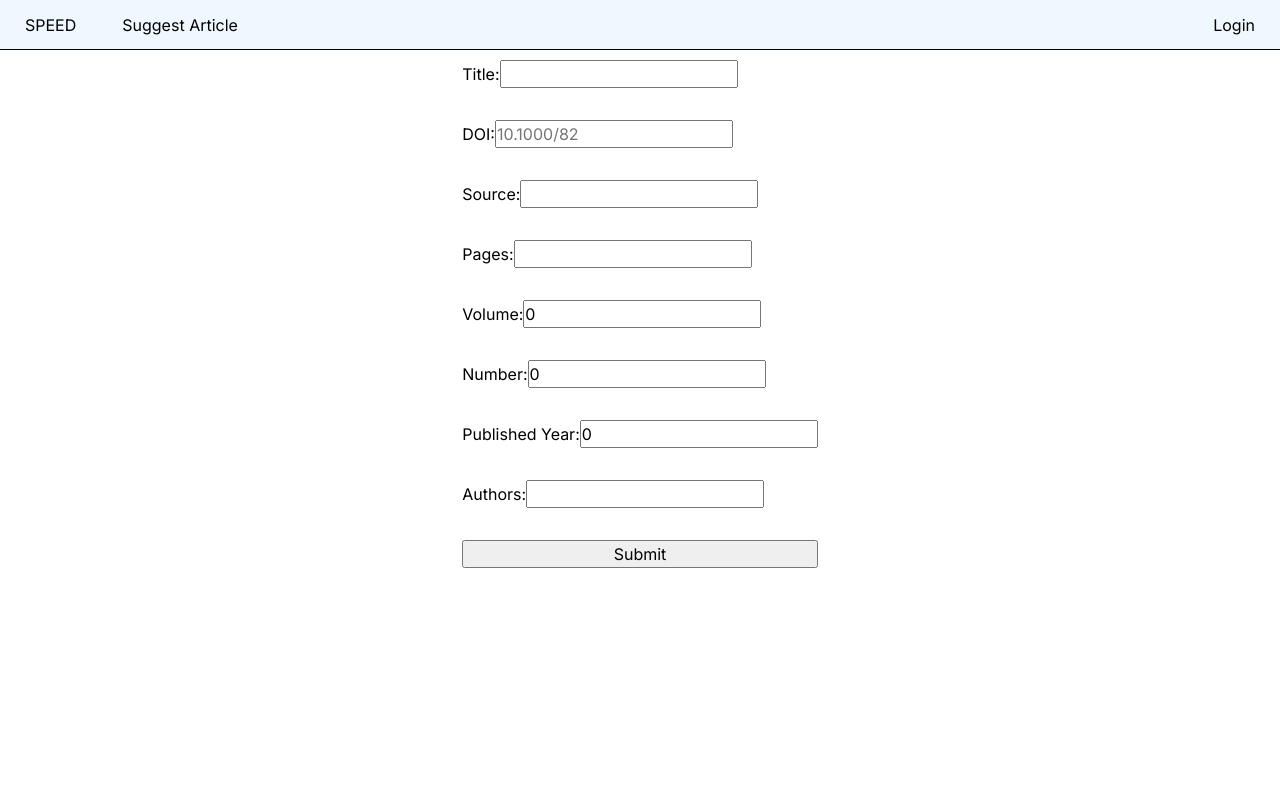
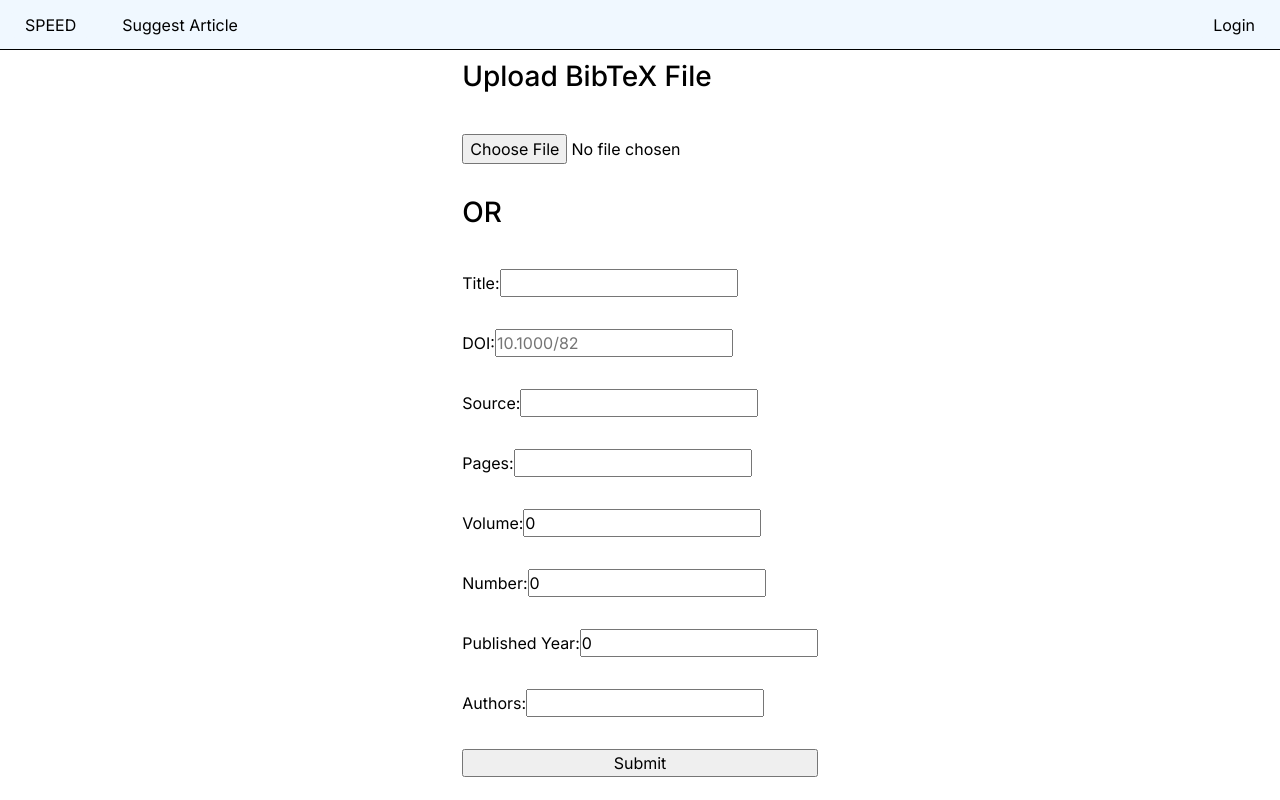
Before and after one commit to AnnetteScott/Speed, a Next.js app in the folder frontend/: page /suggest-article in a window 1280 px wide. Built offline with nearby package versions, Linux system fonts and the light colour scheme.

Commit message:
Fixed accidental changes

```diff
--- a/frontend/src/app/suggest-article/page.tsx
+++ b/frontend/src/app/suggest-article/page.tsx
@@ -1,23 +1,57 @@
 'use client'
-import { useState, ChangeEvent, FormEvent, useEffect } from 'react';
+import { useState, ChangeEvent, FormEvent } from 'react';
 import { useRouter } from "next/navigation";
-import NavBar from '../../components/navBar'
+import NavBar from '../../components/navBar';
 import { Article, DefaultEmptyArticle } from '@/components/Article';
-
+import { parseBibtex } from '../../utils/bibtexParser';
 export default function SuggestArticle() {
 
 	const [article, setArticle] = useState<Article>(DefaultEmptyArticle);
+	const [fileContent, setFileContent] = useState<string | null>(null);
 	const navigate = useRouter();
 
-	function onChange(event: ChangeEvent<HTMLInputElement>){
+	// Handle manual input changes
+	function onChange(event: ChangeEvent<HTMLInputElement>) {
 		setArticle({ ...article, [event.target.name]: event.target.value });
 	};
 
-	function onSubmit(event: FormEvent<HTMLFormElement>){
-		event.preventDefault()
-		fetch(process.env.NEXT_PUBLIC_BACKEND_URL  + `/api/articles`, {
+	// Handle file input (BibTeX format)
+	function handleFileChange(event: ChangeEvent<HTMLInputElement>) {
+		const file = event.target.files?.[0];
+		if (file) {
+			const reader = new FileReader();
+			reader.onload = (e) => {
+				const content = e.target?.result as string;
+				setFileContent(content);
+				const parsedArticle = parseBibtex(content);
+				setArticle({
+					title: parsedArticle.title || "",
+					doi: parsedArticle.doi || "",
+					authors: parsedArticle.authors || "",
+					source: parsedArticle.source || "",
+					pages: parsedArticle.pages || "",
+					pubYear: parsedArticle.pubYear || 0,
+					volume: parsedArticle.volume || 0,
+					number: parsedArticle.number || 0,
+					claims: [],
+					method: "",
+					ratings: [],
+					moderated: false,
+					analysed: false,
+					approved: false,
+					rejected: false,
+				});
+			};
+			reader.readAsText(file);
+		}
+	}
+
+	function onSubmit(event: FormEvent<HTMLFormElement>) {
+		event.preventDefault();
+
+		fetch(process.env.NEXT_PUBLIC_BACKEND_URL + `/api/articles`, {
 			method: 'POST',
-			headers: {"Content-Type": "application/json"},
+			headers: { "Content-Type": "application/json" },
 			body: JSON.stringify(article)
 		})
 			.then((res) => {
@@ -27,12 +61,21 @@ export default function SuggestArticle() {
 			.catch((err) => {
 				console.log('Error from article submission: ' + err);
 			});
-	};
+	}
 
 	return (
 		<main>
 			<NavBar />
 			<form onSubmit={onSubmit}>
+				<h3>
+					Upload BibTeX File
+				</h3>
+				<input
+					type="file"
+					accept=".bib"
+					onChange={handleFileChange}
+				/>
+				<h3 >OR</h3>
 				<label>
 					Title:
 					<input
@@ -107,6 +150,8 @@ export default function SuggestArticle() {
 						onChange={onChange}
 					/>
 				</label>
+
+
 				<input type="submit" />
 			</form>
 		</main>
```
Lines whose indentation alone changed are shown as unchanged.
